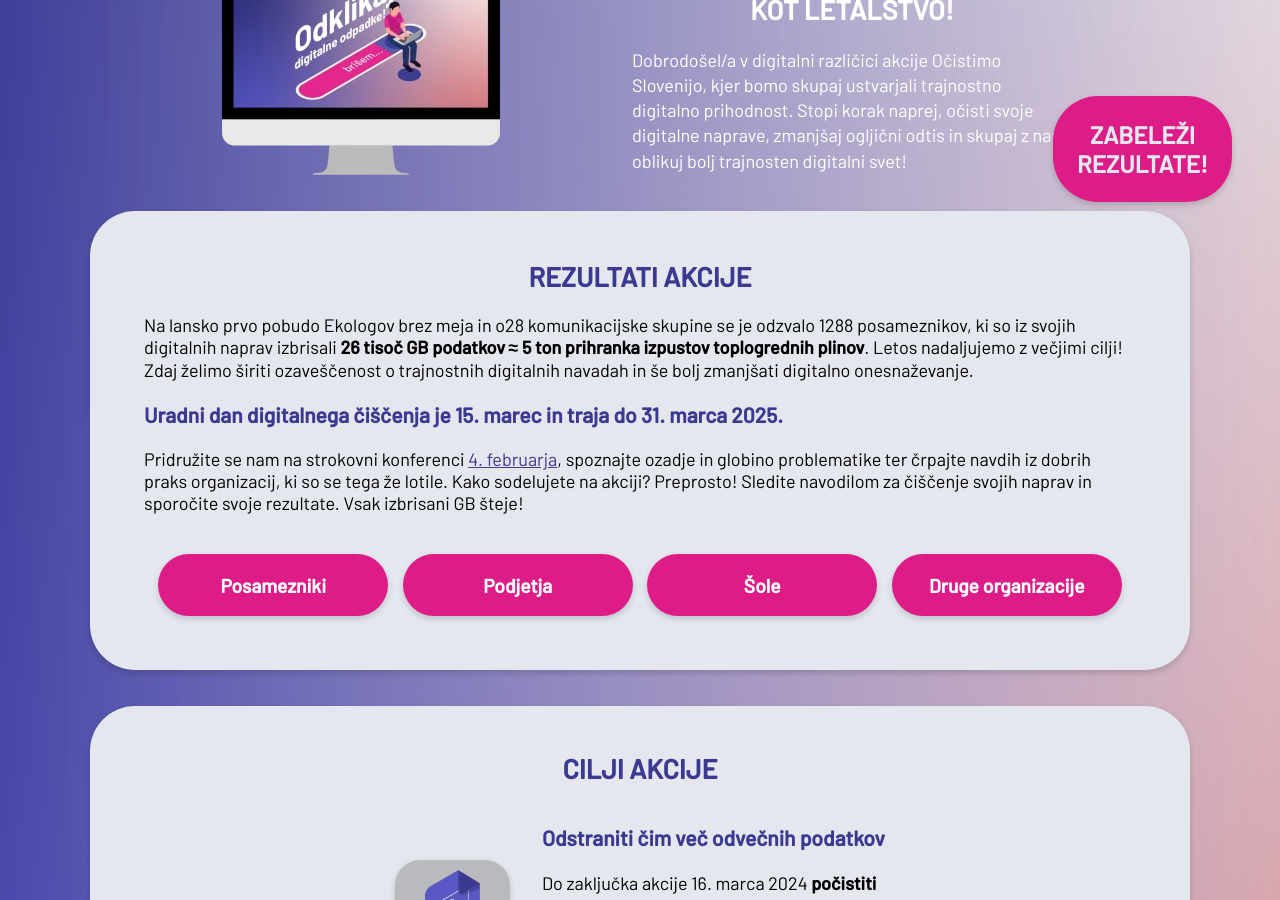
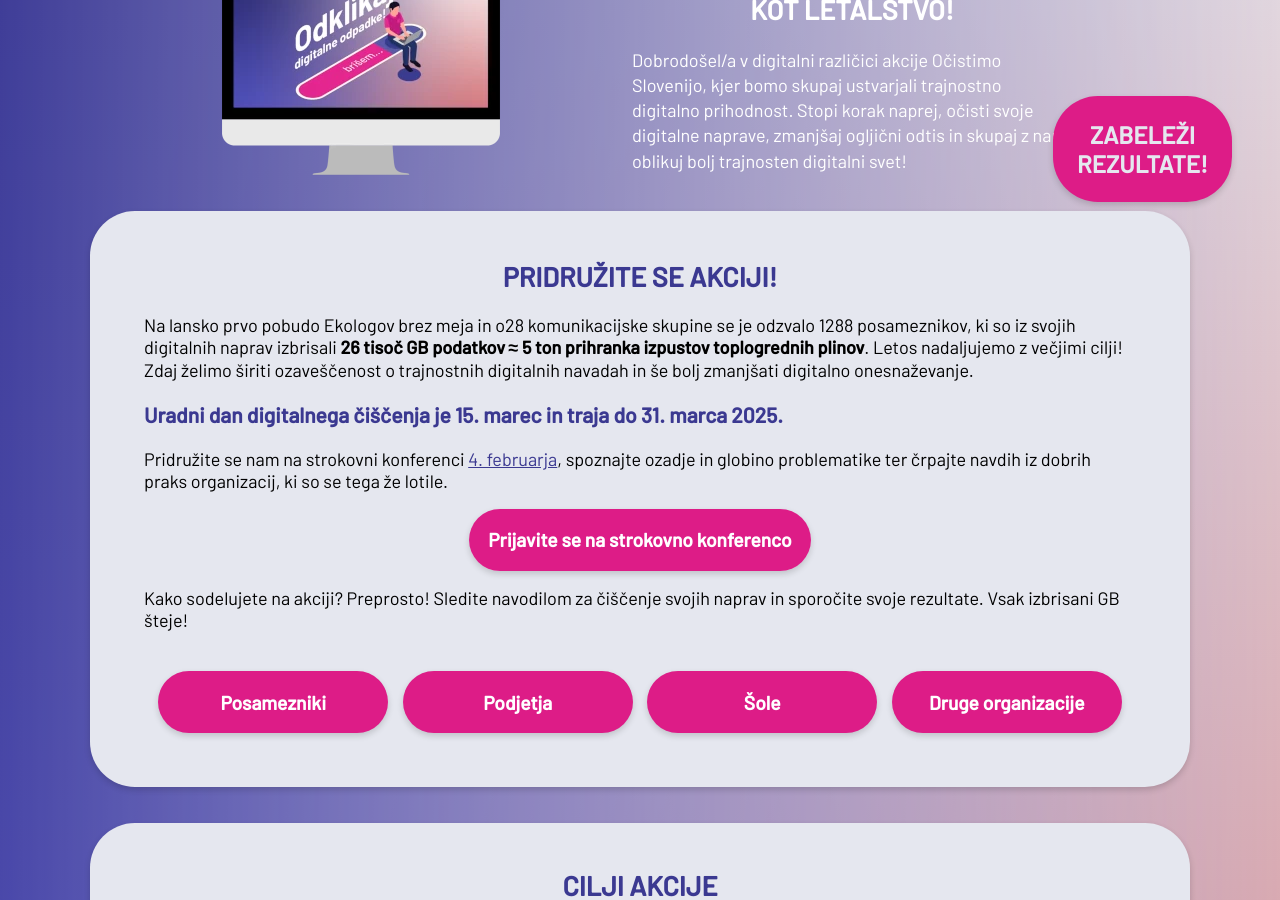
Before and after one commit to ewba/dcd-si, a Jekyll site: the page built from index.md, in a window 1280 px wide and 900 px high, scrolled down 332 px. Built offline with Jekyll 4.4.1, drawn with Linux system fonts in a browser that asks for light colours.

Commit message:
Update index.md

```diff
--- a/index.md
+++ b/index.md
@@ -19,13 +19,17 @@
 </div>
 
 <div class="block" style="min-height: 14.5rem;">
-<h2>Rezultati akcije</h2>
+<h2>Pridružite se akciji!</h2>
 
 Na lansko prvo pobudo Ekologov brez meja in o28 komunikacijske skupine se je odzvalo 1288 posameznikov, ki so iz svojih digitalnih naprav izbrisali <strong>26 tisoč GB podatkov ≈ 5 ton prihranka izpustov toplogrednih plinov</strong>. Letos nadaljujemo z večjimi cilji! Zdaj želimo širiti ozaveščenost o trajnostnih digitalnih navadah in še bolj zmanjšati digitalno onesnaževanje.
 
 <h3>Uradni dan digitalnega čiščenja je 15. marec in traja do 31. marca 2025.</h3>
 
 Pridružite se nam na strokovni konferenci <a href="https://digital.ocistimo.si/konferenca.html">4. februarja</a>, spoznajte ozadje in globino problematike ter črpajte navdih iz dobrih praks organizacij, ki so se tega že lotile.
+
+<div class="btnpad" style="text-align: center;">
+<a class="button" href="https://docs.google.com/forms/d/1xJwZeN-cQ3w48IuZ-ql0Znc1J3enJJf1BdAy9Awi2fE/edit">Prijavite se na strokovno konferenco</a>
+</div>
 
 Kako sodelujete na akciji? Preprosto! Sledite navodilom za čiščenje svojih naprav in sporočite svoje rezultate. Vsak izbrisani GB šteje!
 
```
